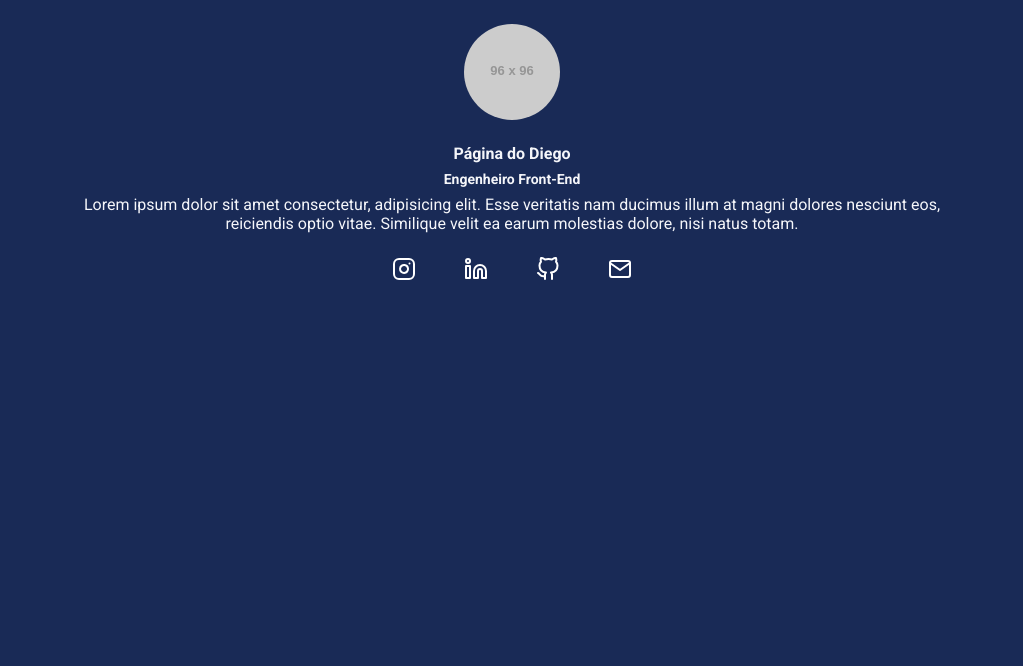
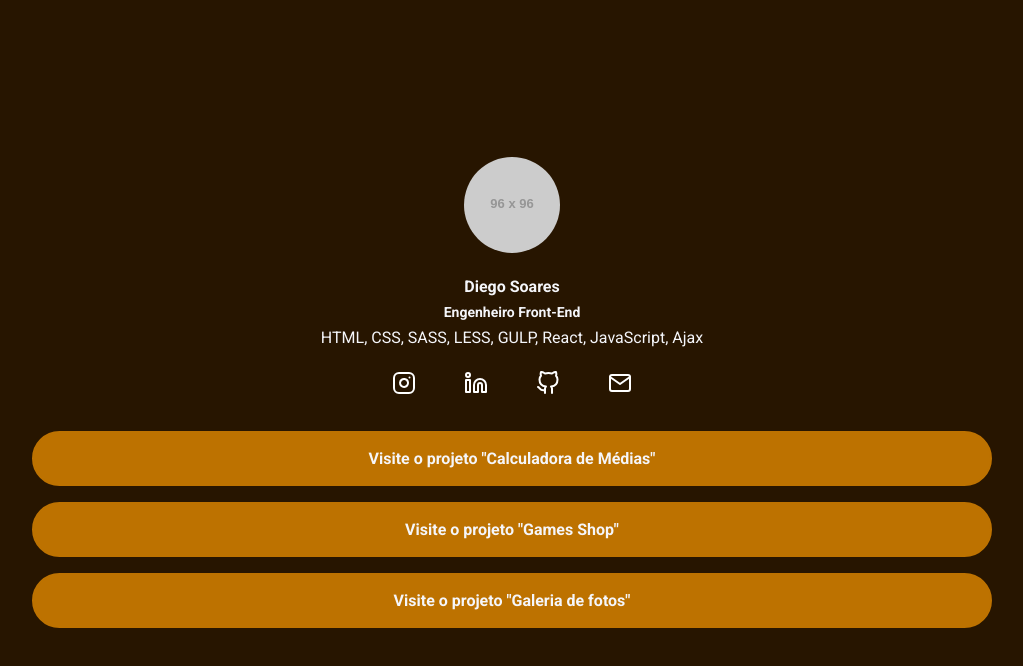
Before and after one commit to diegofelipesoares/less, a plain HTML site: page index.html in a window 1280 px wide. Shown: the whole page, without its empty margins (128-1151 px from the left). Drawn offline with Linux system fonts and the light colour scheme; placeholder pictures from the web are drawn by us.

Commit message:
Finalizando Projeto

```diff
--- a/index.html
+++ b/index.html
@@ -15,9 +15,9 @@
         <header>
             <img class="profile-avatar" src="https://via.placeholder.com/96x96">
             <div class="profile-bio">
-                <h1 class="profile-bio-name">Página do Diego</h1>
+                <h1 class="profile-bio-name">Diego Soares</h1>
                 <h2 class="profile-bio-subtitle">Engenheiro Front-End</h2>
-                <p class="profile-bio-description">Lorem ipsum dolor sit amet consectetur, adipisicing elit. Esse veritatis nam ducimus illum at magni dolores nesciunt eos, reiciendis optio vitae. Similique velit ea earum molestias dolore, nisi natus totam.</p>
+                <p class="profile-bio-description">HTML, CSS, SASS, LESS, GULP, React, JavaScript, Ajax</p>
             </div>
         </header>
 
@@ -37,6 +37,19 @@
                 </a></li>
             </ul>
         </nav>
+        <nav>
+            <ul class="projects-list">
+                <li class="projects-list-item">
+                    <a href="">Visite o projeto "Calculadora de Médias"</a>
+                </li>
+                <li class="projects-list-item">
+                    <a href="">Visite o projeto "Games Shop"</a>
+                </li>
+                <li class="projects-list-item">
+                    <a href="">Visite o projeto "Galeria de fotos"</a>
+                </li>
+            </ul>
+        </nav>
 
     </div>
 </body>
--- a/src/styles/main.less
+++ b/src/styles/main.less
@@ -23,10 +23,18 @@ body{
     color: #colors[textColor];
 }
 
+li{
+    list-style: none;
+}
+
 .container{
     max-width: 960px;
     width: 100%;
     margin: 0 auto;
+    height: 100vh; //colocando a altura do tamanho do viewport para evitar rolagem da página.
+    display: flex;
+    flex-direction: column;
+    justify-content: center;
 
     //precisamos ter cuidado com o efeito cascata do CSS.
     //O breakpoint de maior largura sempre deve vir antes.
@@ -42,7 +50,7 @@ body{
 }
 
 header {
-    padding: 24px;
+    padding-bottom: 24px;
 
     .profile-avatar{
         display: block;
@@ -90,3 +98,30 @@ header {
         }
     }
 }
+
+.projects-list{
+    margin-top: 32px;
+    &-item{
+        a{
+            text-decoration: none;
+            background-color: #colors[buttonColor];
+            display: block;
+            padding: 16px 20px;
+            margin-bottom: 16px;
+            text-align: center;
+            color: #colors[textColor];
+            font-weight: bold;
+            border-radius: 30px;
+            border: 2px solid;
+            border-color: #colors[buttonColor];
+            transition: all ease .5s;
+
+            &:hover{
+                color: #colors[buttonColor];
+                background-color: #colors[backgroundColor];
+
+            }
+
+        }
+    }
+}
--- a/src/styles/mapas.less
+++ b/src/styles/mapas.less
@@ -1,5 +1,5 @@
 #colors(){
-    backgroundColor:#192a56;
-    buttonColor: #0097e6;
+    backgroundColor:#271500;
+    buttonColor: #bd7200;
     textColor: #f5f6fa;
 }
```
Also changed, not shown: build/styles/main.css.
